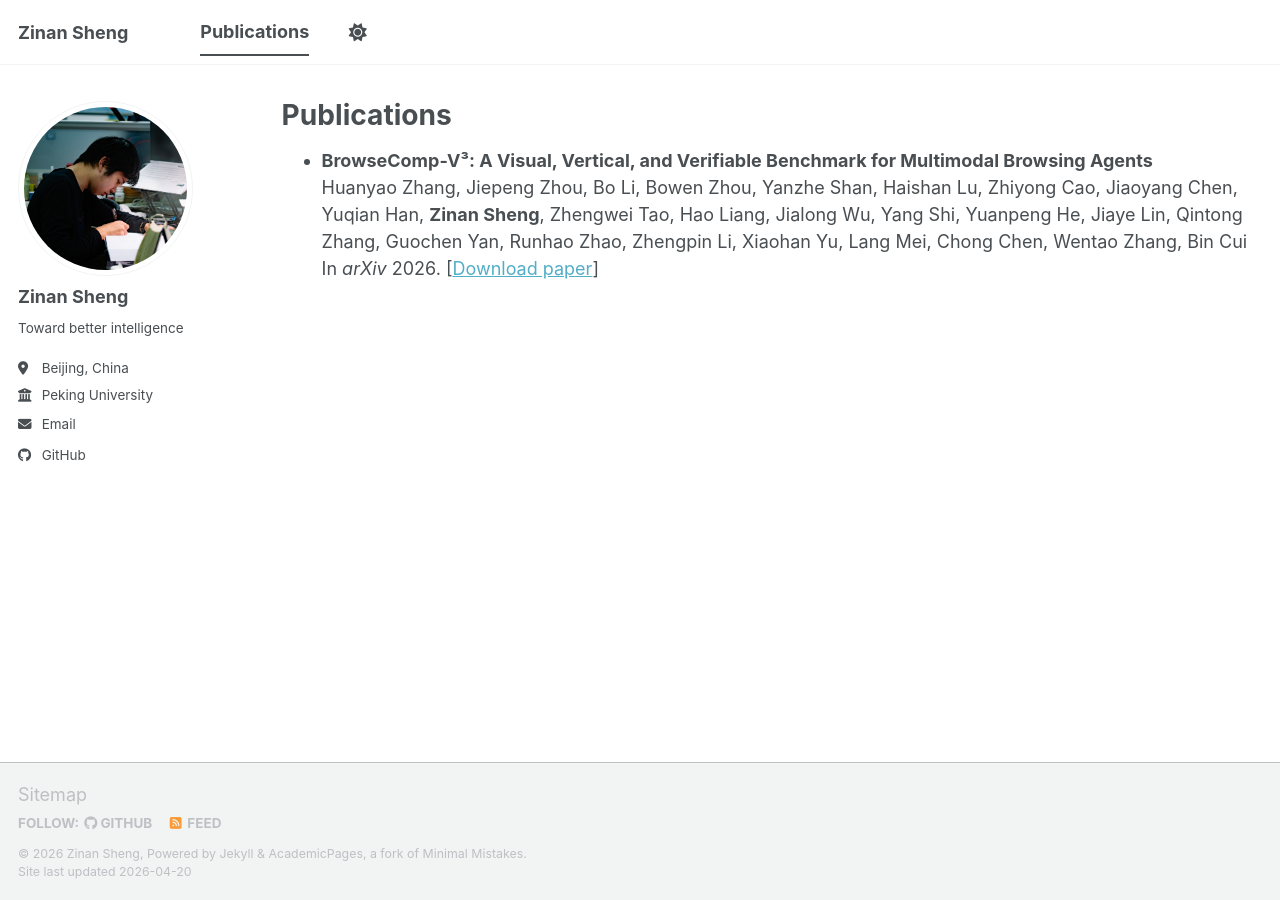
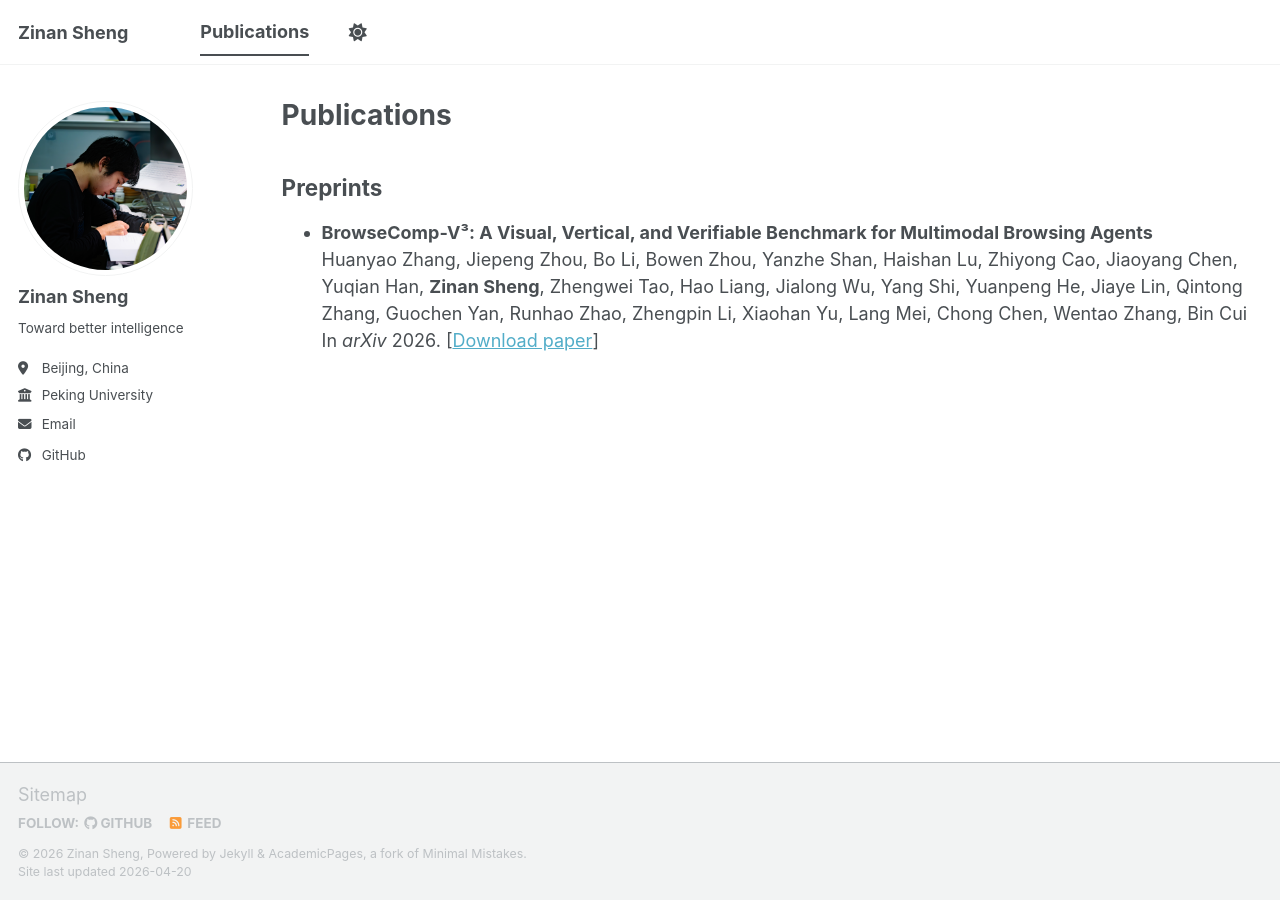
Before and after one commit to ZnShengPKU/ZnShengPKU.github.io, a Jekyll site: the page built from _pages/publications.html, in a window 1280 px wide. Built offline with Jekyll 4.4.1, drawn with Linux system fonts in a browser that asks for light colours; a script bundle is joined from its source files by our own code; library files that are not in the unit come from our copies.

Commit message:
expression fault

```diff
--- a/_pages/publications.html
+++ b/_pages/publications.html
@@ -11,8 +11,13 @@ author_profile: true
 
 {% include base_path %}
 
+{% assign preprints = site.publications | where: "category", "preprints" %}
+{% assign publications = site.publications | where_exp: "item", "item.category != 'preprints'" %}
+
+{% if preprints.size > 0 %}
+  <h2>Preprints</h2>
   <ul>
-  {% for post in site.publications reversed %}
+    {% for post in preprints reversed %}
       <li style="margin-bottom: 1.5rem;">
         <strong>{{ post.title }}</strong><br>
         {{ post.authors | markdownify | remove: '<p>' | remove: '</p>' | strip_newlines }}<br>
@@ -22,3 +27,19 @@ author_profile: true
       </li>
     {% endfor %}
   </ul>
+{% endif %}
+
+{% if publications.size > 0 %}
+  <h2>Publications</h2>
+  <ul>
+    {% for post in publications reversed %}
+      <li style="margin-bottom: 1.5rem;">
+        <strong>{{ post.title }}</strong><br>
+        {{ post.authors | markdownify | remove: '<p>' | remove: '</p>' | strip_newlines }}<br>
+        In <i>{{ post.venue }}</i> {{ post.date | date: "%Y" }}.
+        {% if post.paperurl %}[<a href="{{ post.paperurl }}">Download paper</a>]{% endif %}
+        {% if post.codeurl %}[<a href="{{ post.codeurl }}">code</a>]{% endif %}
+      </li>
+    {% endfor %}
+  </ul>
+{% endif %}
```
Also changed, not shown: _publications/2026-02-01-browsecomp-v3.md (+1 -1 lines). Lines whose indentation alone changed are shown as unchanged.
